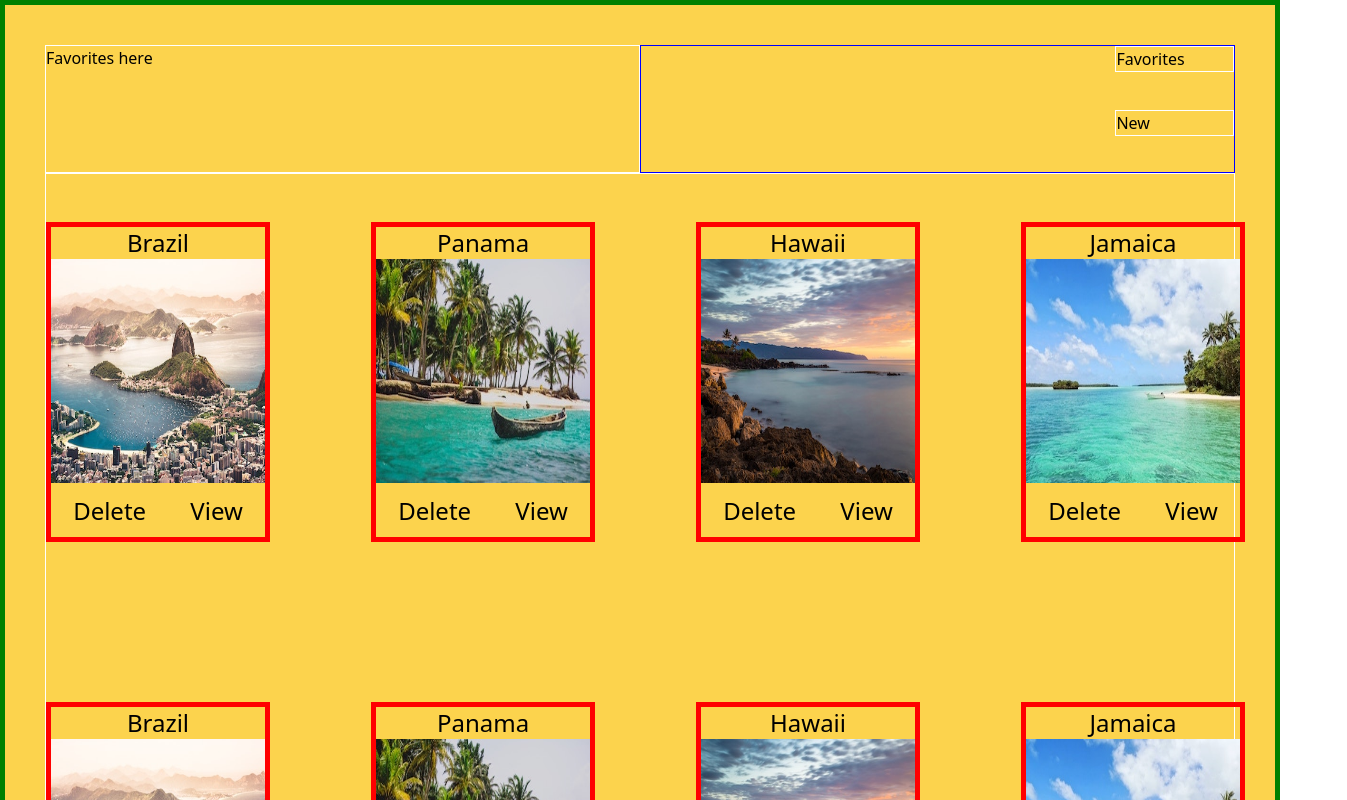
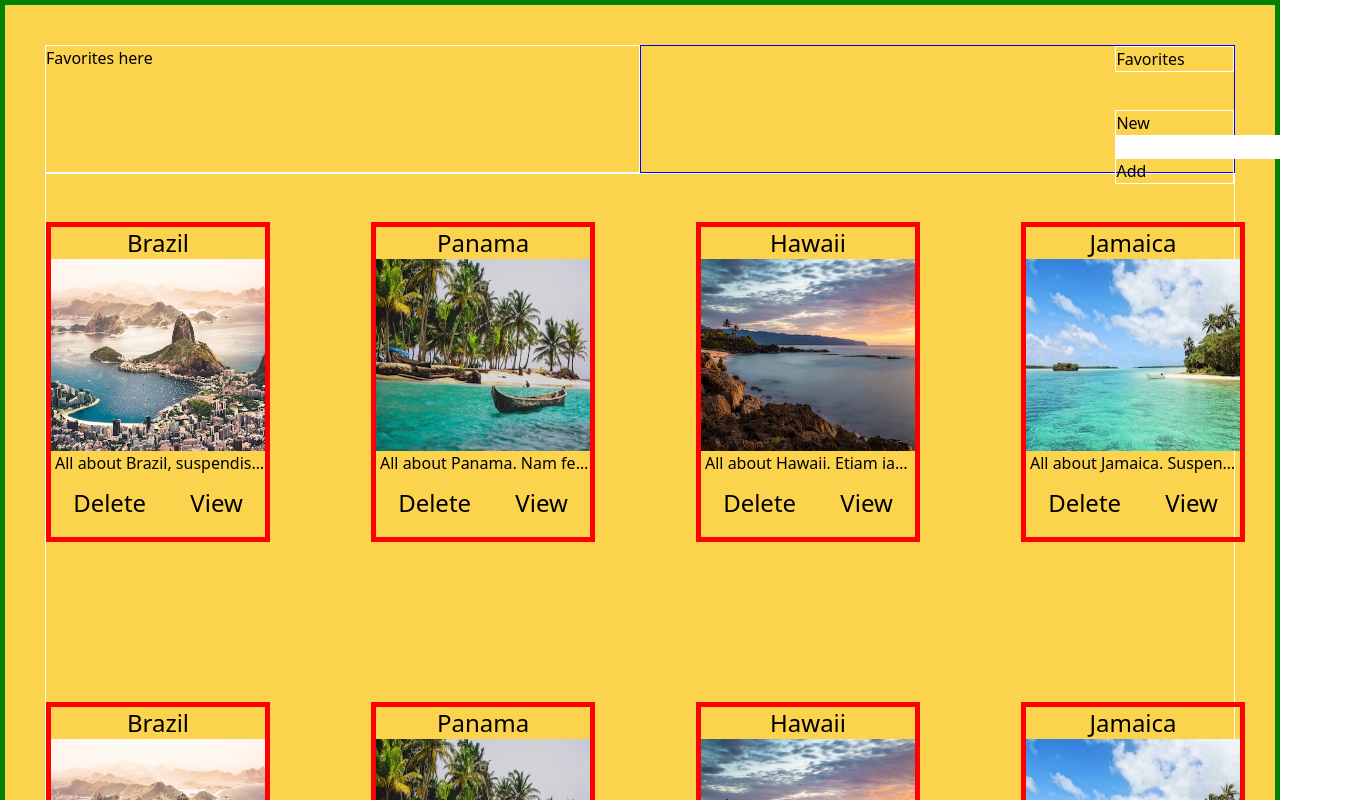
Before and after one commit to Kane13581/genesis, a Vue app: page /#/ in a window 1280 px wide. Both pictures are taken after a click on the button "New". Shown: the top 800 px of the page, 1347 px wide, since content can reach past the window. Built offline with nearby package versions, Linux system fonts and the light colour scheme.

Commit message:
half solved add country function

```diff
--- a/package.json
+++ b/package.json
@@ -11,6 +11,7 @@
     "core-js": "^3.6.5",
     "vue": "^3.0.0",
     "vue-router": "^4.0.0-0",
+    "vue-tailwind-modal": "^1.0.5",
     "vuex": "^4.0.0-0"
   },
   "devDependencies": {
--- a/src/App.vue
+++ b/src/App.vue
@@ -12,17 +12,19 @@
               <button>Favorites</button>
             </div>
             <div class="newButtonCont md:w-1/5 md:absolute">
-              <button>New</button>
+              <button @click="toggleNewCountry">New</button>
+              <AddCountry @add-new-country="addNewCountry" v-if="showInputCountry" />
             </div>
           </div>
         </div>
         <div class="secondWrapper grid justify-center">
         <div class="mainContainer md:grid md:grid-cols-2 lg:grid-cols-3 xl:grid-cols-4 2xl:grid-cols-5 gap-28 justify-center h-4/6 md:h-5/6 md:w-full">
-          <div class="card" v-for="(destination, index) in destinations" :key="index">
+          <div class="card" v-for="(destination, index) in destinations || []" :key="index">
             <div class="countryName flex justify-center">
               <p class="text-2xl">{{ destination.name }}</p>
             </div>
-              <img class="imageStyle h-56" :src="require(`./assets/${destination.image}`)" :alt="destination.name">
+            <img class="imageStyle h-48" :src="require(`./assets/${destination.image}`)" :alt="destination.name">
+            <p class="ml-1 truncate">{{ destination.description }}</p>
               <div class="imageButtonContainer flex justify-around mt-3">
                 <button class="text-2xl hover:shadow-lg ">Delete</button>
                 <button class="text-2xl hover:shadow-lg">View</button>
@@ -31,19 +33,30 @@
         </div>
         </div>
       </div>
+
     </div>
   </div>
 </template>
 
 <script>
 import store from "./views/store";
+import AddCountry from "@/components/AddCountry";
+
 
 export default {
 name: "App",
+  components: {
+  AddCountry,
+  },
 data() {
   return {
+    showInputCountry: false,
     destinations: store.destinations,
-    destinationId: this.$route.params.id
+    destinationId: this.$route.params.id,
+
+    newList: store.destinations,
+    newListName: store.destinations,
+    newListSlug: store.destinations,
   }
 },
   computed: {
@@ -52,6 +65,28 @@ data() {
         destination => destination.id === this.destinationId
     )
   }
+  },
+  methods: {
+
+    toggleNewCountry() {
+      this.showInputCountry = !this.showInputCountry;
+    },
+    addNewCountry() {
+      this.destinations.push({
+      name: 'Brazil',
+      slug: 'brazil',
+      image: 'brazil.jpg',
+        id: this.newList.length - 1 + 1,
+        description: 'Alasda',
+        experiences: [{
+        name: 'new',
+          slug: 'som',
+          image: 'sadas',
+          description: 'asdads'
+        }]
+      })
+      console.log(this.newListName)
+    }
   }
 }
 
--- /dev/null
+++ b/src/components/AddCountry.vue
@@ -0,0 +1,36 @@
+<template>
+  <div class="mainContainer">
+    <form @submit.prevent="sendCountryInfo">
+      <input v-model="name" class="inputStyle">
+<!--      <input v-model="description" class="inputStyle">-->
+      <button>Add</button>
+    </form>
+  </div>
+</template>
+
+<script>
+export default {
+  name: "AddCountry",
+  data() {
+    return {
+      name: "",
+      description: "",
+    }
+  },
+  methods: {
+    sendCountryInfo: function() {
+      const newCountry = {
+        name: this.name.toString(),
+
+      };
+      this.$emit("add-new-country", newCountry);
+      this.name = "";
+
+    }
+  }
+}
+</script>
+
+<style scoped>
+
+</style>
--- a/src/main.js
+++ b/src/main.js
@@ -1,7 +1,8 @@
 import { createApp } from 'vue';
 import App from './App.vue';
 import './index.css';
-import router from './router'
-import store from './store'
+import router from './router';
+import store from './store';
+
 
 createApp(App).use(store).use(router).mount('#app')
--- a/src/views/CountryDetails.vue
+++ b/src/views/CountryDetails.vue
@@ -1,9 +1,9 @@
 <template>
   <div>
     {{ countryId }}
-    {{ getContryDetails.name}}
+    {{ getCountryDetails.name}}
     <br>
-    {{getContryDetails.description}}
+    {{getCountryDetails.description}}
   </div>
 </template>
 
@@ -23,7 +23,7 @@ export default {
   },
   methods: {},
   computed: {
-    getContryDetails() {
+    getCountryDetails() {
       if(this.countryDetails.length === 0) {
         return
       }
--- a/src/views/store.js
+++ b/src/views/store.js
@@ -6,7 +6,7 @@ export default {
       image: "brazil.jpg",
       id: 1,
       description:
-        "all about Brazil, suspendisse lobortis pharetra tempor. Cras eleifend ante sed arcu interdum, in bibendum enim ultricies. Integer rutrum quis risus at tempor. Maecenas facilisis, nisi vel pellentesque maximus, lectus felis malesuada purus, a pulvinar elit est quis turpis. Duis convallis purus quis finibus consequat. Pellentesque faucibus tincidunt augue non consequat. Donec fringilla at est sit amet blandit. Nunc at porttitor ligula. Fusce sed odio turpis. Suspendisse lobortis pharetra tempor. Cras eleifend ante sed arcu interdum, in bibendum enim ultricies. Integer rutrum quis risus at tempor. Maecenas facilisis, nisi vel pellentesque maximus, lectus felis malesuada purus, a pulvinar elit est quis turpis. Duis convallis purus quis finibus consequat. Pellentesque faucibus tincidunt augue non consequat. Donec fringilla at est sit amet blandit. Nunc at porttitor ligula. Fusce sed odio turpis.",
+        "All about Brazil, suspendisse lobortis pharetra tempor. Cras eleifend ante sed arcu interdum, in bibendum enim ultricies. Integer rutrum quis risus at tempor. Maecenas facilisis, nisi vel pellentesque maximus, lectus felis malesuada purus, a pulvinar elit est quis turpis. Duis convallis purus quis finibus consequat. Pellentesque faucibus tincidunt augue non consequat. Donec fringilla at est sit amet blandit. Nunc at porttitor ligula. Fusce sed odio turpis. Suspendisse lobortis pharetra tempor. Cras eleifend ante sed arcu interdum, in bibendum enim ultricies. Integer rutrum quis risus at tempor. Maecenas facilisis, nisi vel pellentesque maximus, lectus felis malesuada purus, a pulvinar elit est quis turpis. Duis convallis purus quis finibus consequat. Pellentesque faucibus tincidunt augue non consequat. Donec fringilla at est sit amet blandit. Nunc at porttitor ligula. Fusce sed odio turpis.",
       experiences: [
         {
           name: "Iguaçu Falls",
@@ -44,7 +44,7 @@ export default {
       image: "panama.jpg",
       id: 2,
       description:
-        "all about panama. Nam fermentum, leo ac lobortis tincidunt, justo felis semper nisi, sed facilisis quam ante a justo. Nam pulvinar nibh nec mi vestibulum cursus quis eget orci. Aenean faucibus faucibus ex, a imperdiet nibh luctus faucibus. Mauris porttitor, velit ac eleifend mattis, sem justo accumsan odio, ut mattis nulla nulla eu nibh. Cras justo risus, sollicitudin eget nulla a, consequat convallis tortor. Fusce eget neque metus. Class aptent taciti sociosqu ad litora torquent per conubia nostra, per inceptos himenaeos. Nulla facilisi. Sed aliquam nunc id lectus sagittis, ac elementum eros egestas. Aliquam sed tempor dui.",
+        "All about Panama. Nam fermentum, leo ac lobortis tincidunt, justo felis semper nisi, sed facilisis quam ante a justo. Nam pulvinar nibh nec mi vestibulum cursus quis eget orci. Aenean faucibus faucibus ex, a imperdiet nibh luctus faucibus. Mauris porttitor, velit ac eleifend mattis, sem justo accumsan odio, ut mattis nulla nulla eu nibh. Cras justo risus, sollicitudin eget nulla a, consequat convallis tortor. Fusce eget neque metus. Class aptent taciti sociosqu ad litora torquent per conubia nostra, per inceptos himenaeos. Nulla facilisi. Sed aliquam nunc id lectus sagittis, ac elementum eros egestas. Aliquam sed tempor dui.",
       experiences: [
         {
           name: "Panama City",
@@ -82,7 +82,7 @@ export default {
       image: "hawaii.jpg",
       id: 3,
       description:
-        "all about hawaii. Etiam iaculis, ex in semper fringilla, lorem augue maximus lorem, in aliquet ex massa non enim. Maecenas pharetra orci eu semper pharetra. Suspendisse vel elit semper, fringilla metus ac, pulvinar justo. Vestibulum nibh lacus, pellentesque non arcu vel, efficitur eleifend lorem. Duis ultrices bibendum orci, nec laoreet elit. In vulputate massa vel massa cursus gravida. Aliquam sed lacus pulvinar, imperdiet risus at, lacinia dolor. Maecenas pellentesque arcu mattis iaculis efficitur. Maecenas quis sem pulvinar, sodales neque eget, efficitur odio.",
+        "All about Hawaii. Etiam iaculis, ex in semper fringilla, lorem augue maximus lorem, in aliquet ex massa non enim. Maecenas pharetra orci eu semper pharetra. Suspendisse vel elit semper, fringilla metus ac, pulvinar justo. Vestibulum nibh lacus, pellentesque non arcu vel, efficitur eleifend lorem. Duis ultrices bibendum orci, nec laoreet elit. In vulputate massa vel massa cursus gravida. Aliquam sed lacus pulvinar, imperdiet risus at, lacinia dolor. Maecenas pellentesque arcu mattis iaculis efficitur. Maecenas quis sem pulvinar, sodales neque eget, efficitur odio.",
       experiences: [
         {
           name: "Na Pali Coast",
@@ -120,7 +120,7 @@ export default {
       image: "jamaica.jpg",
       id: 4,
       description:
-        "all about jamaica. Suspendisse lobortis pharetra tempor. Cras eleifend ante sed arcu interdum, in bibendum enim ultricies. Integer rutrum quis risus at tempor. Maecenas facilisis, nisi vel pellentesque maximus, lectus felis malesuada purus, a pulvinar elit est quis turpis. Duis convallis purus quis finibus consequat. Pellentesque faucibus tincidunt augue non consequat. Donec fringilla at est sit amet blandit. Nunc at porttitor ligula. Fusce sed odio turpis.",
+        "All about Jamaica. Suspendisse lobortis pharetra tempor. Cras eleifend ante sed arcu interdum, in bibendum enim ultricies. Integer rutrum quis risus at tempor. Maecenas facilisis, nisi vel pellentesque maximus, lectus felis malesuada purus, a pulvinar elit est quis turpis. Duis convallis purus quis finibus consequat. Pellentesque faucibus tincidunt augue non consequat. Donec fringilla at est sit amet blandit. Nunc at porttitor ligula. Fusce sed odio turpis.",
       experiences: [
         {
           name: "Tower Isle",
@@ -158,7 +158,7 @@ export default {
       image: "brazil.jpg",
       id: 1,
       description:
-          "all about Brazil, suspendisse lobortis pharetra tempor. Cras eleifend ante sed arcu interdum, in bibendum enim ultricies. Integer rutrum quis risus at tempor. Maecenas facilisis, nisi vel pellentesque maximus, lectus felis malesuada purus, a pulvinar elit est quis turpis. Duis convallis purus quis finibus consequat. Pellentesque faucibus tincidunt augue non consequat. Donec fringilla at est sit amet blandit. Nunc at porttitor ligula. Fusce sed odio turpis. Suspendisse lobortis pharetra tempor. Cras eleifend ante sed arcu interdum, in bibendum enim ultricies. Integer rutrum quis risus at tempor. Maecenas facilisis, nisi vel pellentesque maximus, lectus felis malesuada purus, a pulvinar elit est quis turpis. Duis convallis purus quis finibus consequat. Pellentesque faucibus tincidunt augue non consequat. Donec fringilla at est sit amet blandit. Nunc at porttitor ligula. Fusce sed odio turpis.",
+          "All about Brazil, suspendisse lobortis pharetra tempor. Cras eleifend ante sed arcu interdum, in bibendum enim ultricies. Integer rutrum quis risus at tempor. Maecenas facilisis, nisi vel pellentesque maximus, lectus felis malesuada purus, a pulvinar elit est quis turpis. Duis convallis purus quis finibus consequat. Pellentesque faucibus tincidunt augue non consequat. Donec fringilla at est sit amet blandit. Nunc at porttitor ligula. Fusce sed odio turpis. Suspendisse lobortis pharetra tempor. Cras eleifend ante sed arcu interdum, in bibendum enim ultricies. Integer rutrum quis risus at tempor. Maecenas facilisis, nisi vel pellentesque maximus, lectus felis malesuada purus, a pulvinar elit est quis turpis. Duis convallis purus quis finibus consequat. Pellentesque faucibus tincidunt augue non consequat. Donec fringilla at est sit amet blandit. Nunc at porttitor ligula. Fusce sed odio turpis.",
       experiences: [
         {
           name: "Iguaçu Falls",
@@ -196,7 +196,7 @@ export default {
       image: "panama.jpg",
       id: 2,
       description:
-          "all about panama. Nam fermentum, leo ac lobortis tincidunt, justo felis semper nisi, sed facilisis quam ante a justo. Nam pulvinar nibh nec mi vestibulum cursus quis eget orci. Aenean faucibus faucibus ex, a imperdiet nibh luctus faucibus. Mauris porttitor, velit ac eleifend mattis, sem justo accumsan odio, ut mattis nulla nulla eu nibh. Cras justo risus, sollicitudin eget nulla a, consequat convallis tortor. Fusce eget neque metus. Class aptent taciti sociosqu ad litora torquent per conubia nostra, per inceptos himenaeos. Nulla facilisi. Sed aliquam nunc id lectus sagittis, ac elementum eros egestas. Aliquam sed tempor dui.",
+          "All about Panama. Nam fermentum, leo ac lobortis tincidunt, justo felis semper nisi, sed facilisis quam ante a justo. Nam pulvinar nibh nec mi vestibulum cursus quis eget orci. Aenean faucibus faucibus ex, a imperdiet nibh luctus faucibus. Mauris porttitor, velit ac eleifend mattis, sem justo accumsan odio, ut mattis nulla nulla eu nibh. Cras justo risus, sollicitudin eget nulla a, consequat convallis tortor. Fusce eget neque metus. Class aptent taciti sociosqu ad litora torquent per conubia nostra, per inceptos himenaeos. Nulla facilisi. Sed aliquam nunc id lectus sagittis, ac elementum eros egestas. Aliquam sed tempor dui.",
       experiences: [
         {
           name: "Panama City",
@@ -234,7 +234,7 @@ export default {
       image: "hawaii.jpg",
       id: 3,
       description:
-          "all about hawaii. Etiam iaculis, ex in semper fringilla, lorem augue maximus lorem, in aliquet ex massa non enim. Maecenas pharetra orci eu semper pharetra. Suspendisse vel elit semper, fringilla metus ac, pulvinar justo. Vestibulum nibh lacus, pellentesque non arcu vel, efficitur eleifend lorem. Duis ultrices bibendum orci, nec laoreet elit. In vulputate massa vel massa cursus gravida. Aliquam sed lacus pulvinar, imperdiet risus at, lacinia dolor. Maecenas pellentesque arcu mattis iaculis efficitur. Maecenas quis sem pulvinar, sodales neque eget, efficitur odio.",
+          "All about Hawaii. Etiam iaculis, ex in semper fringilla, lorem augue maximus lorem, in aliquet ex massa non enim. Maecenas pharetra orci eu semper pharetra. Suspendisse vel elit semper, fringilla metus ac, pulvinar justo. Vestibulum nibh lacus, pellentesque non arcu vel, efficitur eleifend lorem. Duis ultrices bibendum orci, nec laoreet elit. In vulputate massa vel massa cursus gravida. Aliquam sed lacus pulvinar, imperdiet risus at, lacinia dolor. Maecenas pellentesque arcu mattis iaculis efficitur. Maecenas quis sem pulvinar, sodales neque eget, efficitur odio.",
       experiences: [
         {
           name: "Na Pali Coast",
@@ -272,7 +272,7 @@ export default {
       image: "jamaica.jpg",
       id: 4,
       description:
-          "all about jamaica. Suspendisse lobortis pharetra tempor. Cras eleifend ante sed arcu interdum, in bibendum enim ultricies. Integer rutrum quis risus at tempor. Maecenas facilisis, nisi vel pellentesque maximus, lectus felis malesuada purus, a pulvinar elit est quis turpis. Duis convallis purus quis finibus consequat. Pellentesque faucibus tincidunt augue non consequat. Donec fringilla at est sit amet blandit. Nunc at porttitor ligula. Fusce sed odio turpis.",
+          "All about Jamaica. Suspendisse lobortis pharetra tempor. Cras eleifend ante sed arcu interdum, in bibendum enim ultricies. Integer rutrum quis risus at tempor. Maecenas facilisis, nisi vel pellentesque maximus, lectus felis malesuada purus, a pulvinar elit est quis turpis. Duis convallis purus quis finibus consequat. Pellentesque faucibus tincidunt augue non consequat. Donec fringilla at est sit amet blandit. Nunc at porttitor ligula. Fusce sed odio turpis.",
       experiences: [
         {
           name: "Tower Isle",
@@ -310,7 +310,7 @@ export default {
       image: "brazil.jpg",
       id: 1,
       description:
-          "all about Brazil, suspendisse lobortis pharetra tempor. Cras eleifend ante sed arcu interdum, in bibendum enim ultricies. Integer rutrum quis risus at tempor. Maecenas facilisis, nisi vel pellentesque maximus, lectus felis malesuada purus, a pulvinar elit est quis turpis. Duis convallis purus quis finibus consequat. Pellentesque faucibus tincidunt augue non consequat. Donec fringilla at est sit amet blandit. Nunc at porttitor ligula. Fusce sed odio turpis. Suspendisse lobortis pharetra tempor. Cras eleifend ante sed arcu interdum, in bibendum enim ultricies. Integer rutrum quis risus at tempor. Maecenas facilisis, nisi vel pellentesque maximus, lectus felis malesuada purus, a pulvinar elit est quis turpis. Duis convallis purus quis finibus consequat. Pellentesque faucibus tincidunt augue non consequat. Donec fringilla at est sit amet blandit. Nunc at porttitor ligula. Fusce sed odio turpis.",
+          "All about Brazil, suspendisse lobortis pharetra tempor. Cras eleifend ante sed arcu interdum, in bibendum enim ultricies. Integer rutrum quis risus at tempor. Maecenas facilisis, nisi vel pellentesque maximus, lectus felis malesuada purus, a pulvinar elit est quis turpis. Duis convallis purus quis finibus consequat. Pellentesque faucibus tincidunt augue non consequat. Donec fringilla at est sit amet blandit. Nunc at porttitor ligula. Fusce sed odio turpis. Suspendisse lobortis pharetra tempor. Cras eleifend ante sed arcu interdum, in bibendum enim ultricies. Integer rutrum quis risus at tempor. Maecenas facilisis, nisi vel pellentesque maximus, lectus felis malesuada purus, a pulvinar elit est quis turpis. Duis convallis purus quis finibus consequat. Pellentesque faucibus tincidunt augue non consequat. Donec fringilla at est sit amet blandit. Nunc at porttitor ligula. Fusce sed odio turpis.",
       experiences: [
         {
           name: "Iguaçu Falls",
@@ -348,7 +348,7 @@ export default {
       image: "panama.jpg",
       id: 2,
       description:
-          "all about panama. Nam fermentum, leo ac lobortis tincidunt, justo felis semper nisi, sed facilisis quam ante a justo. Nam pulvinar nibh nec mi vestibulum cursus quis eget orci. Aenean faucibus faucibus ex, a imperdiet nibh luctus faucibus. Mauris porttitor, velit ac eleifend mattis, sem justo accumsan odio, ut mattis nulla nulla eu nibh. Cras justo risus, sollicitudin eget nulla a, consequat convallis tortor. Fusce eget neque metus. Class aptent taciti sociosqu ad litora torquent per conubia nostra, per inceptos himenaeos. Nulla facilisi. Sed aliquam nunc id lectus sagittis, ac elementum eros egestas. Aliquam sed tempor dui.",
+          "All about Panama. Nam fermentum, leo ac lobortis tincidunt, justo felis semper nisi, sed facilisis quam ante a justo. Nam pulvinar nibh nec mi vestibulum cursus quis eget orci. Aenean faucibus faucibus ex, a imperdiet nibh luctus faucibus. Mauris porttitor, velit ac eleifend mattis, sem justo accumsan odio, ut mattis nulla nulla eu nibh. Cras justo risus, sollicitudin eget nulla a, consequat convallis tortor. Fusce eget neque metus. Class aptent taciti sociosqu ad litora torquent per conubia nostra, per inceptos himenaeos. Nulla facilisi. Sed aliquam nunc id lectus sagittis, ac elementum eros egestas. Aliquam sed tempor dui.",
       experiences: [
         {
           name: "Panama City",
@@ -386,7 +386,7 @@ export default {
       image: "hawaii.jpg",
       id: 3,
       description:
-          "all about hawaii. Etiam iaculis, ex in semper fringilla, lorem augue maximus lorem, in aliquet ex massa non enim. Maecenas pharetra orci eu semper pharetra. Suspendisse vel elit semper, fringilla metus ac, pulvinar justo. Vestibulum nibh lacus, pellentesque non arcu vel, efficitur eleifend lorem. Duis ultrices bibendum orci, nec laoreet elit. In vulputate massa vel massa cursus gravida. Aliquam sed lacus pulvinar, imperdiet risus at, lacinia dolor. Maecenas pellentesque arcu mattis iaculis efficitur. Maecenas quis sem pulvinar, sodales neque eget, efficitur odio.",
+          "All about Hawaii. Etiam iaculis, ex in semper fringilla, lorem augue maximus lorem, in aliquet ex massa non enim. Maecenas pharetra orci eu semper pharetra. Suspendisse vel elit semper, fringilla metus ac, pulvinar justo. Vestibulum nibh lacus, pellentesque non arcu vel, efficitur eleifend lorem. Duis ultrices bibendum orci, nec laoreet elit. In vulputate massa vel massa cursus gravida. Aliquam sed lacus pulvinar, imperdiet risus at, lacinia dolor. Maecenas pellentesque arcu mattis iaculis efficitur. Maecenas quis sem pulvinar, sodales neque eget, efficitur odio.",
       experiences: [
         {
           name: "Na Pali Coast",
@@ -424,7 +424,7 @@ export default {
       image: "jamaica.jpg",
       id: 4,
       description:
-          "all about jamaica. Suspendisse lobortis pharetra tempor. Cras eleifend ante sed arcu interdum, in bibendum enim ultricies. Integer rutrum quis risus at tempor. Maecenas facilisis, nisi vel pellentesque maximus, lectus felis malesuada purus, a pulvinar elit est quis turpis. Duis convallis purus quis finibus consequat. Pellentesque faucibus tincidunt augue non consequat. Donec fringilla at est sit amet blandit. Nunc at porttitor ligula. Fusce sed odio turpis.",
+          "All about Jamaica. Suspendisse lobortis pharetra tempor. Cras eleifend ante sed arcu interdum, in bibendum enim ultricies. Integer rutrum quis risus at tempor. Maecenas facilisis, nisi vel pellentesque maximus, lectus felis malesuada purus, a pulvinar elit est quis turpis. Duis convallis purus quis finibus consequat. Pellentesque faucibus tincidunt augue non consequat. Donec fringilla at est sit amet blandit. Nunc at porttitor ligula. Fusce sed odio turpis.",
       experiences: [
         {
           name: "Tower Isle",
```
Also changed, not shown: 1 other file (tests, documents, lock files or other folders).
